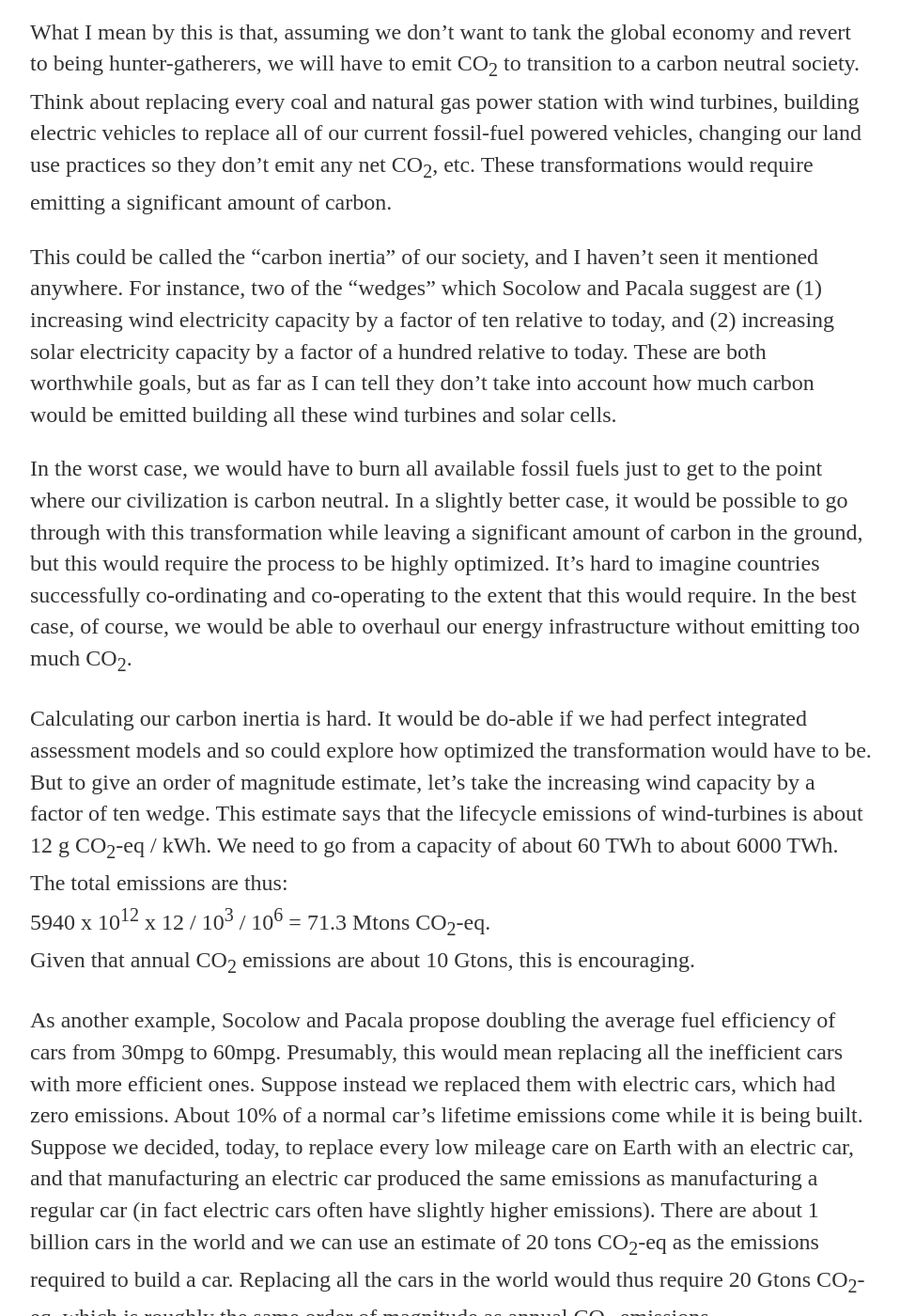
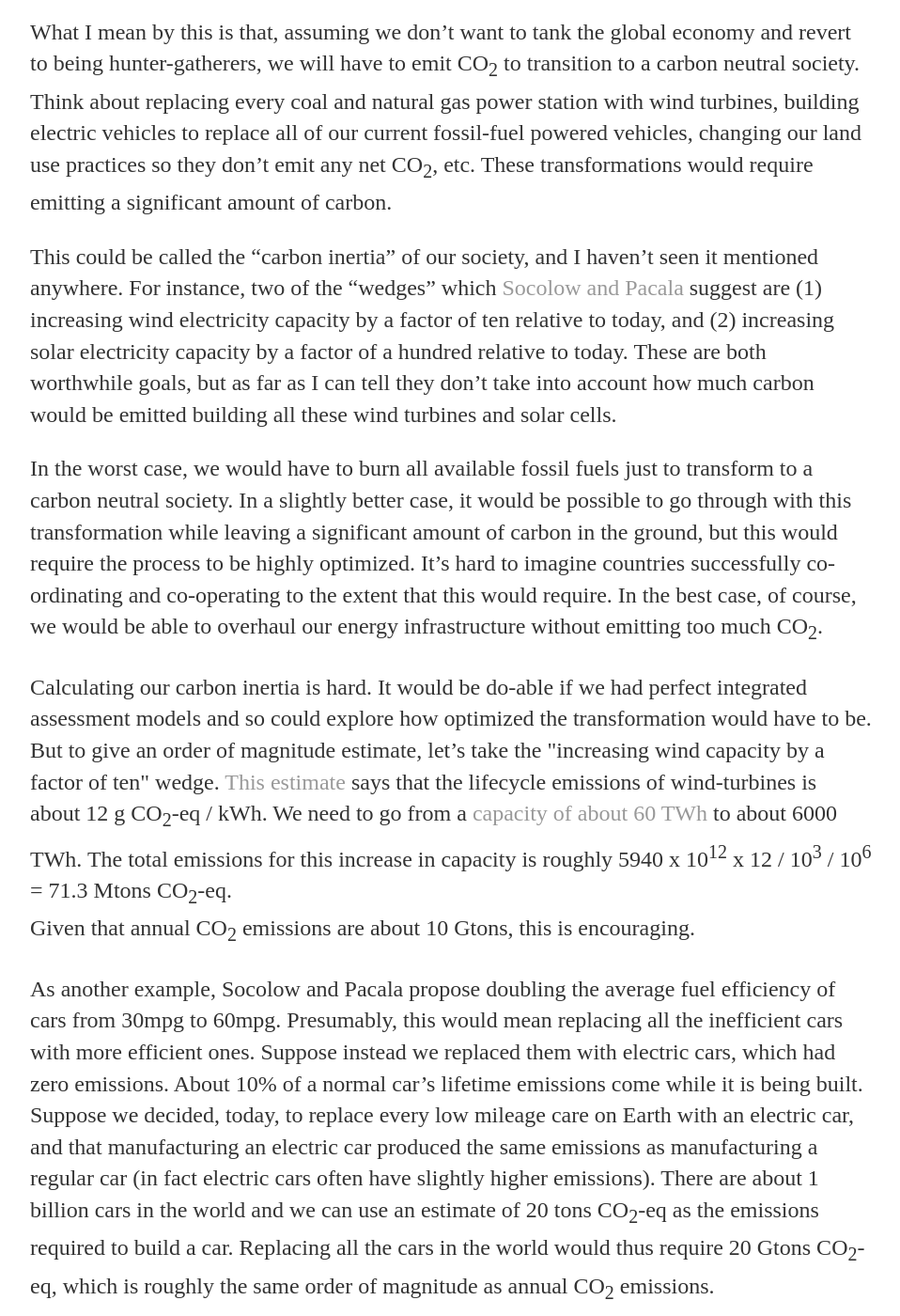
Before and after one commit to nicklutsko/nicklutsko.github.io, a Jekyll site: the page built from _posts/2016-06-28-Carbon-Intertia.md, in a window 1280 px wide and 1400 px high, scrolled down 510 px. Shown: the whole window at 94% size, without its empty margins (160-1118 px from the left). Built offline with Jekyll 4.4.1, drawn with Linux system fonts in a browser that asks for light colours.

Commit message:
edited post again

```diff
--- a/_posts/2016-06-28-Carbon-Intertia.md
+++ b/_posts/2016-06-28-Carbon-Intertia.md
@@ -8,11 +8,11 @@ date: 2016-06-28
 
 <p>What I mean by this is that, assuming we don’t want to tank the global economy and revert to being hunter-gatherers, we will have to emit CO<sub>2</sub> to transition to a carbon neutral society. Think about replacing every coal and natural gas power station with wind turbines, building electric vehicles to replace all of our current fossil-fuel powered vehicles, changing our land use practices so they don’t emit any net CO<sub>2</sub>, etc.  These transformations would require emitting a significant amount of carbon.</p>
 
-<p>This could be called the “carbon inertia” of our society, and I haven’t seen it mentioned anywhere. For instance, two of the “wedges” which Socolow and Pacala suggest are (1) increasing wind electricity capacity by a factor of ten relative to today, and (2) increasing solar electricity capacity by a factor of a hundred relative to today. These are both worthwhile goals, but as far as I can tell they don’t take into account how much carbon would be emitted building all these wind turbines and solar cells.</p>
+<p>This could be called the “carbon inertia” of our society, and I haven’t seen it mentioned anywhere. For instance, two of the “wedges” which <a href="http://cmi.princeton.edu/wedges/">Socolow and Pacala</a> suggest are (1) increasing wind electricity capacity by a factor of ten relative to today, and (2) increasing solar electricity capacity by a factor of a hundred relative to today. These are both worthwhile goals, but as far as I can tell they don’t take into account how much carbon would be emitted building all these wind turbines and solar cells.</p>
 
-<p>In the worst case, we would have to burn all available fossil fuels just to get to the point where our civilization is carbon neutral. In a slightly better case, it would be possible to go through with this transformation while leaving a significant amount of carbon in the ground, but this would require the process to be highly optimized. It’s hard to imagine countries successfully co-ordinating and co-operating to the extent that this would require. In the best case, of course, we would be able to overhaul our energy infrastructure without emitting too much CO<sub>2</sub>.</p>
+<p>In the worst case, we would have to burn all available fossil fuels just to transform to a carbon neutral society. In a slightly better case, it would be possible to go through with this transformation while leaving a significant amount of carbon in the ground, but this would require the process to be highly optimized. It’s hard to imagine countries successfully co-ordinating and co-operating to the extent that this would require. In the best case, of course, we would be able to overhaul our energy infrastructure without emitting too much CO<sub>2</sub>.</p>
 
-<p>Calculating our carbon inertia is hard. It would be do-able if we had perfect integrated assessment models and so could explore how optimized the transformation would have to be. But to give an order of magnitude estimate, let’s take the increasing wind capacity by a factor of ten wedge. This estimate says that the lifecycle emissions of wind-turbines is about 12 g CO<sub>2</sub>-eq / kWh. We need to go from a capacity of about 60 TWh to about 6000 TWh. The total emissions are thus:<br>
+<p>Calculating our carbon inertia is hard. It would be do-able if we had perfect integrated assessment models and so could explore how optimized the transformation would have to be. But to give an order of magnitude estimate, let’s take the "increasing wind capacity by a factor of ten" wedge. <a href="http://onlinelibrary.wiley.com/doi/10.1111/j.1530-9290.2012.00464.x/abstract">This estimate</a> says that the lifecycle emissions of wind-turbines is about 12 g CO<sub>2</sub>-eq / kWh. We need to go from a <a href="http://cmi.princeton.edu/wedges/wind_power.php">capacity of about 60 TWh</a> to about 6000 TWh. The total emissions for this increase in capacity is roughly
 5940 x 10<sup>12</sup> x 12 / 10<sup>3</sup> / 10<sup>6</sup> = 71.3 Mtons CO<sub>2</sub>-eq.<br>
 Given that annual CO<sub>2</sub> emissions are about 10 Gtons, this is encouraging.</p>
 
```
